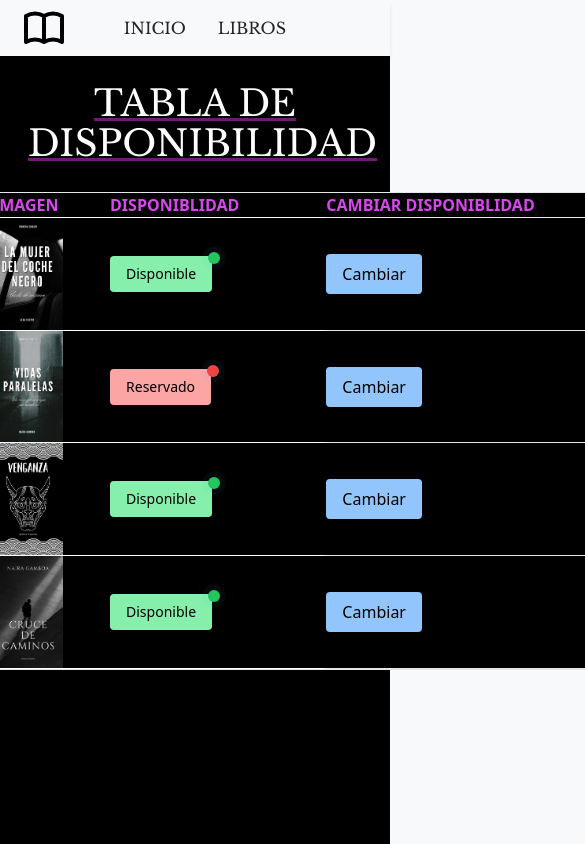
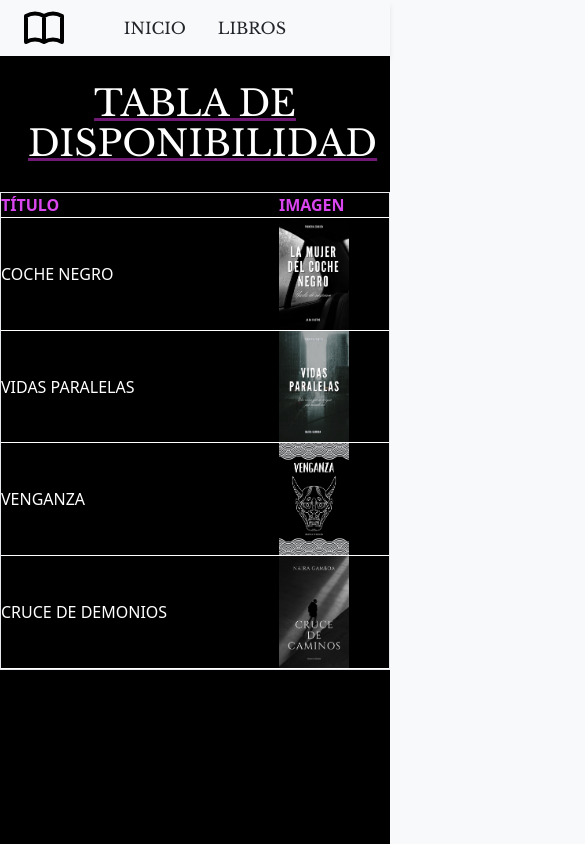
Before and after one commit to LucasArielAguirre/proyecto-biblioteca, a React (Vite) app: page /admin/estados in a window 390 px wide. Shown: the top 844 px of the page, 585 px wide, since content can reach past the window. Built offline with nearby package versions, Linux system fonts and the light colour scheme; sample sign-in values are in the browser's storage.

Commit message:
change estate mobile datatable

```diff
--- a/src/pages/Estados.tsx
+++ b/src/pages/Estados.tsx
@@ -55,7 +55,7 @@
          <h1 className='text-4xl uppercase underline decoration-fuchsia-900 text-center m-7'>Tabla de disponibilidad</h1>
       </div>
 
-      <div className=' items-center justify-center flex'>
+      <div className='items-center justify-center'>
         <DataTable value={libros} tableStyle={{ minWidth: '60rem' }} className='bg-black border text-fuchsia-500'>
           <Column field="title" header="TÍTULO" className='border-b border-t border-white mb-4 text-white uppercase'></Column>
           <Column header="IMAGEN" body={renderImage} className='border-b border-t border-white mb-4'></Column>
```
